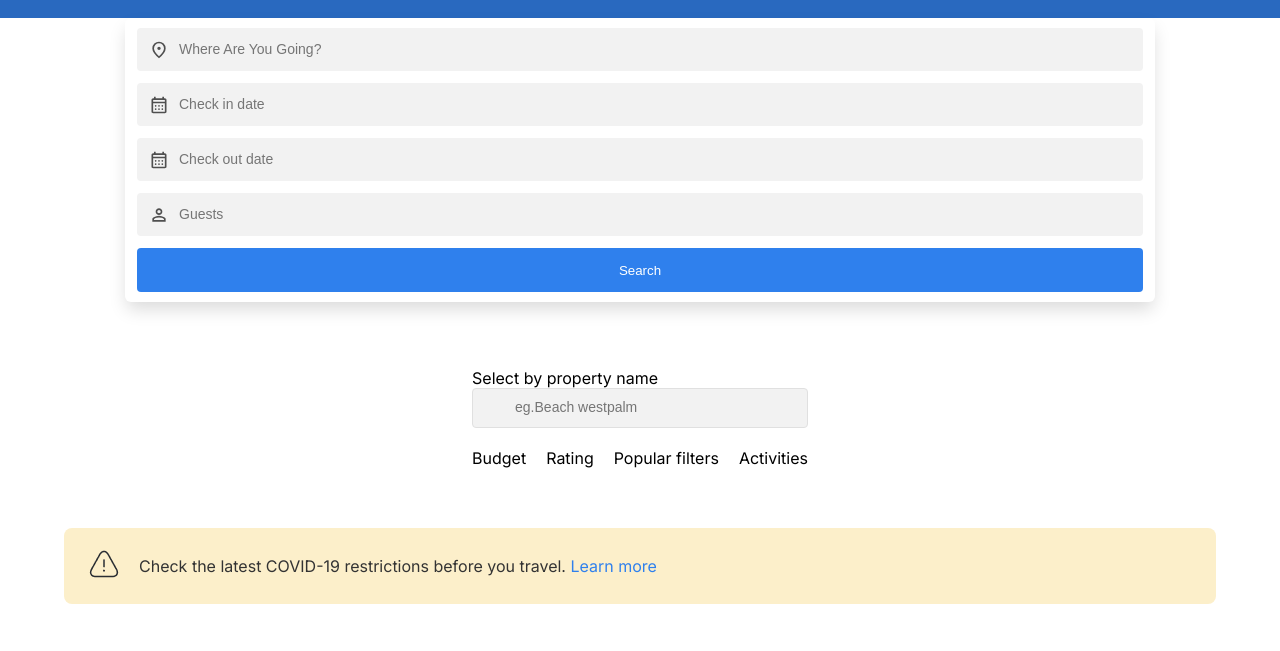
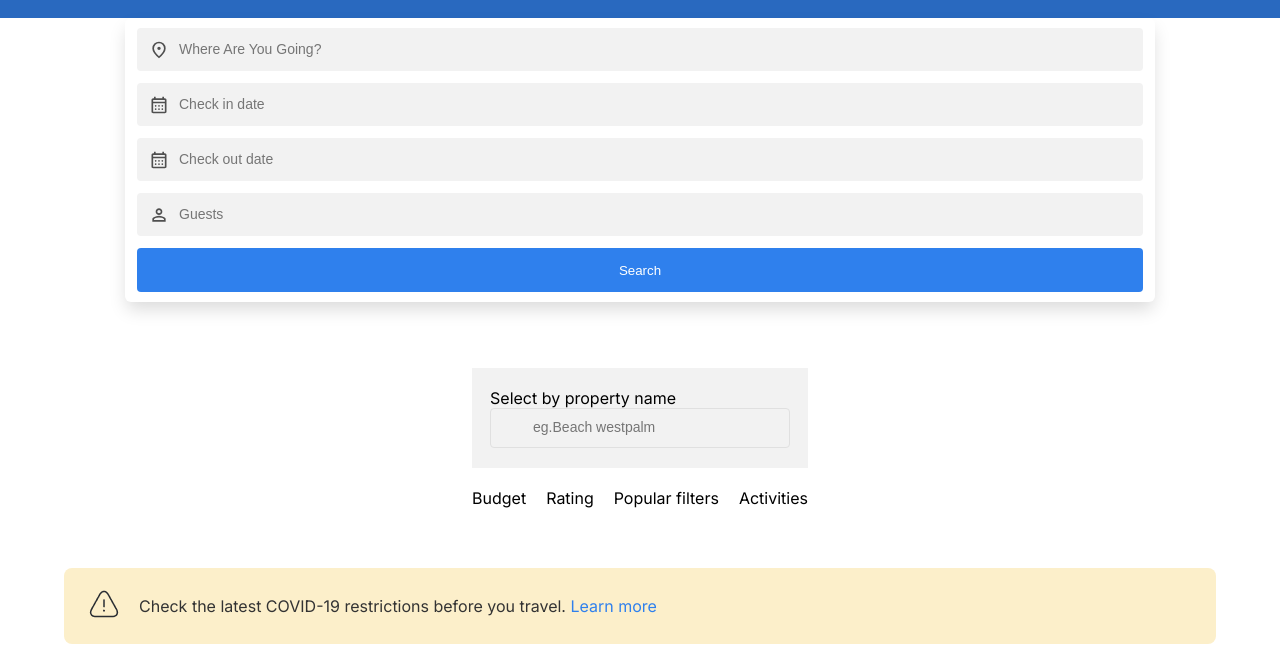
Before and after one commit to Sukhdeep777/mydreamplace, a plain HTML site: page pages/results/search-result.html in a window 1280 px wide. Shown: the part 82-733 px from the top of the page. Drawn offline with nearby package versions, Linux system fonts and the light colour scheme; files whose address does not match are found by name.

Commit message:
Padding a un input para buscar propiedad de un nombre.

```diff
--- a/pages/results/style.css
+++ b/pages/results/style.css
@@ -174,6 +174,11 @@ input::placeholder{
     gap: 20px;
 }
 
+.option-box{
+    background-color: var(--input-color);
+    padding: 20px 18px;
+}
+
 .input{
     width: 100%;
     padding: 11px 75px 12px 42px;
```
